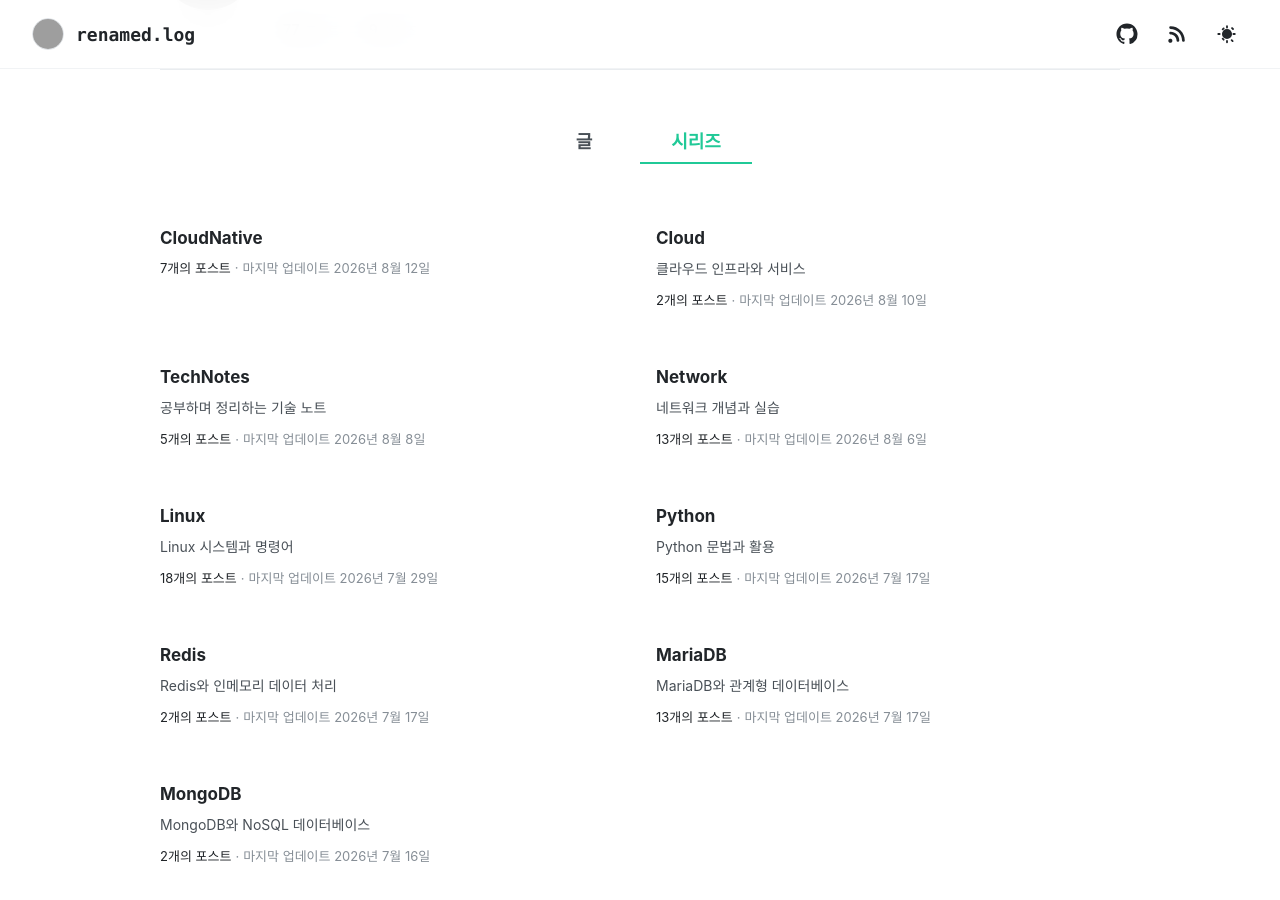
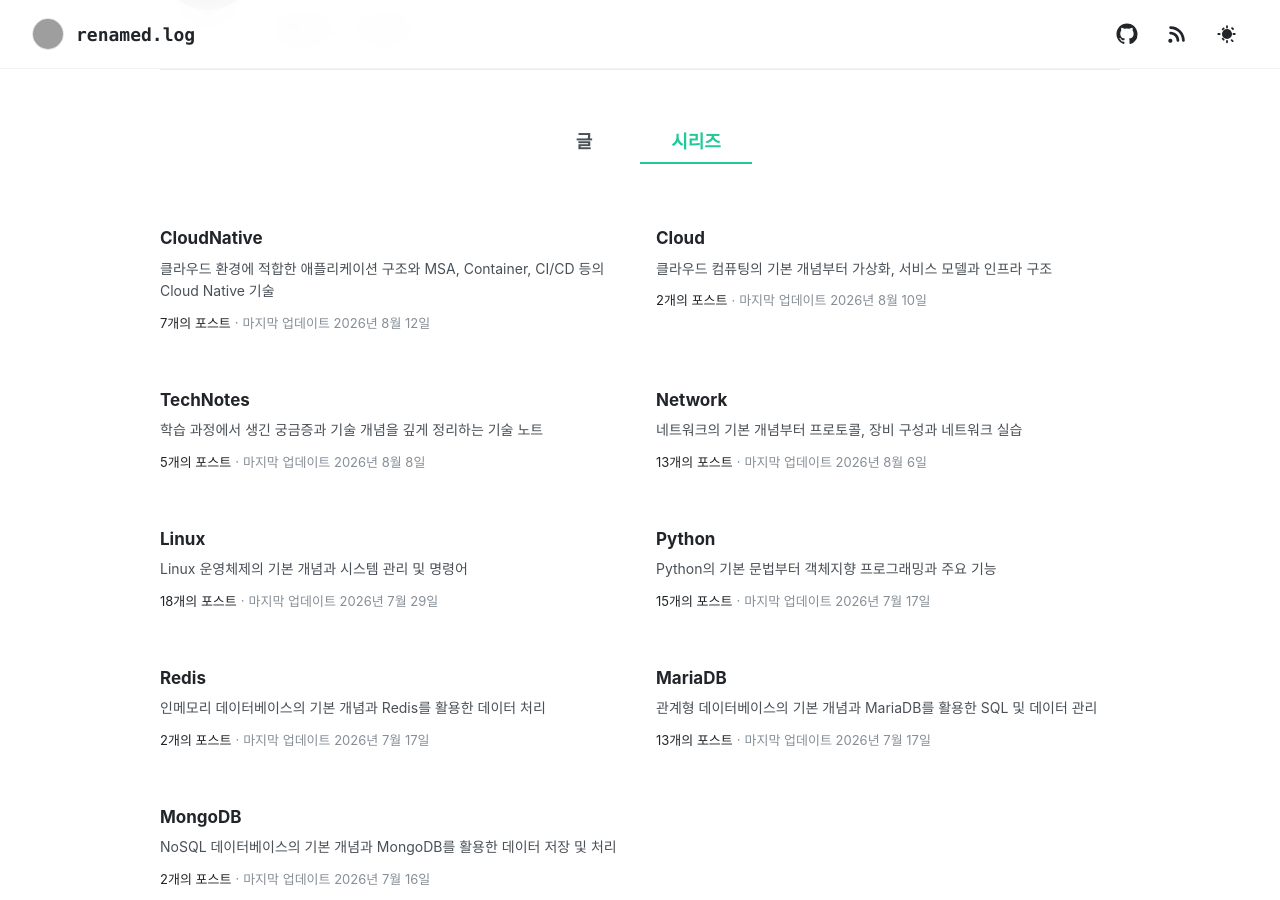
Before and after one commit to kkr010128/kkr010128.github.io, a Jekyll site: the page built from series.html, in a window 1280 px wide and 900 px high, scrolled down 245 px. Built offline with Jekyll 4.4.1, drawn with Linux system fonts in a browser that asks for light colours; grey boxes are pictures that could not be loaded.

Commit message:
시리즈 수정

```diff
--- a/_data/series.yml
+++ b/_data/series.yml
@@ -1,31 +1,35 @@
 Python:
   title: Python
-  description: Python 문법과 활용
+  description: Python의 기본 문법부터 객체지향 프로그래밍과 주요 기능
 
 MariaDB:
   title: MariaDB
-  description: MariaDB와 관계형 데이터베이스
+  description: 관계형 데이터베이스의 기본 개념과 MariaDB를 활용한 SQL 및 데이터 관리
 
 MongoDB:
   title: MongoDB
-  description: MongoDB와 NoSQL 데이터베이스
+  description: NoSQL 데이터베이스의 기본 개념과 MongoDB를 활용한 데이터 저장 및 처리
 
 Redis:
   title: Redis
-  description: Redis와 인메모리 데이터 처리
+  description: 인메모리 데이터베이스의 기본 개념과 Redis를 활용한 데이터 처리
 
 Linux:
   title: Linux
-  description: Linux 시스템과 명령어
+  description: Linux 운영체제의 기본 개념과 시스템 관리 및 명령어
 
 Network:
   title: Network
-  description: 네트워크 개념과 실습
+  description: 네트워크의 기본 개념부터 프로토콜, 장비 구성과 네트워크 실습
 
 TechNotes:
   title: TechNotes
-  description: 공부하며 정리하는 기술 노트
+  description: 학습 과정에서 생긴 궁금증과 기술 개념을 깊게 정리하는 기술 노트
 
 Cloud:
   title: Cloud
-  description: 클라우드 인프라와 서비스
+  description: 클라우드 컴퓨팅의 기본 개념부터 가상화, 서비스 모델과 인프라 구조
+
+CloudNative:
+  title: CloudNative
+  description: 클라우드 환경에 적합한 애플리케이션 구조와 MSA, Container, CI/CD 등의 Cloud Native 기술
```
